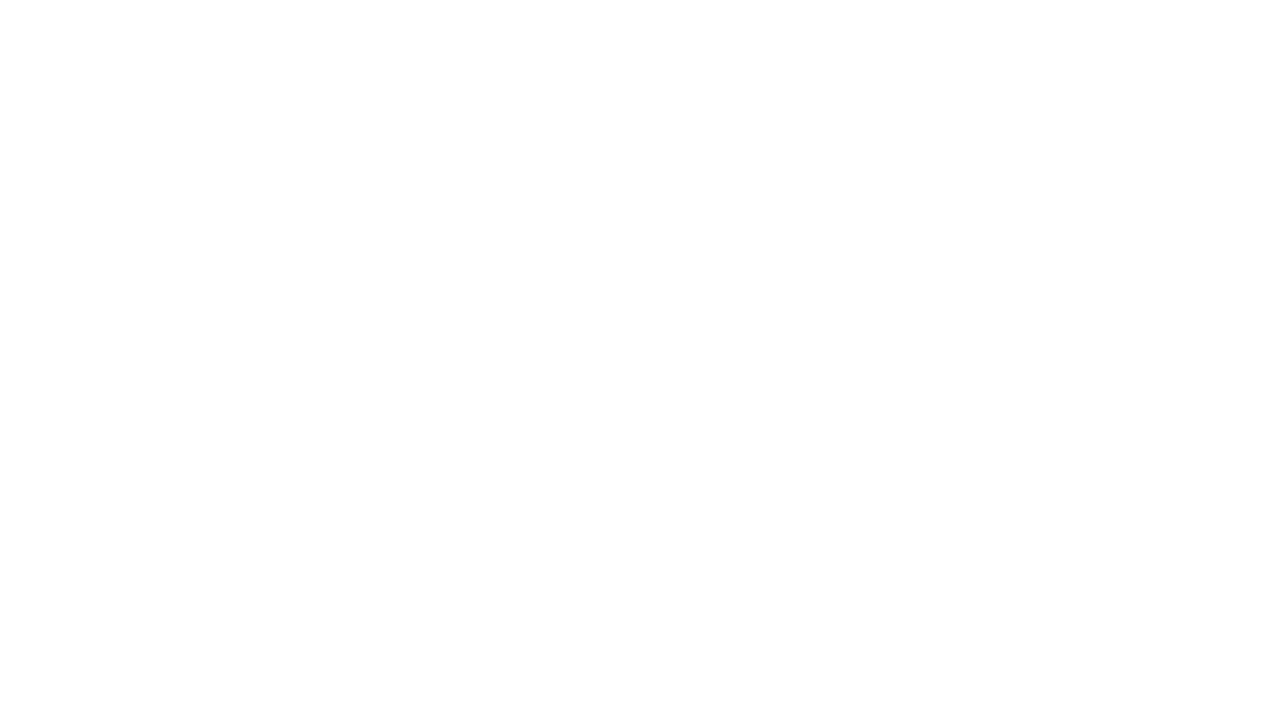
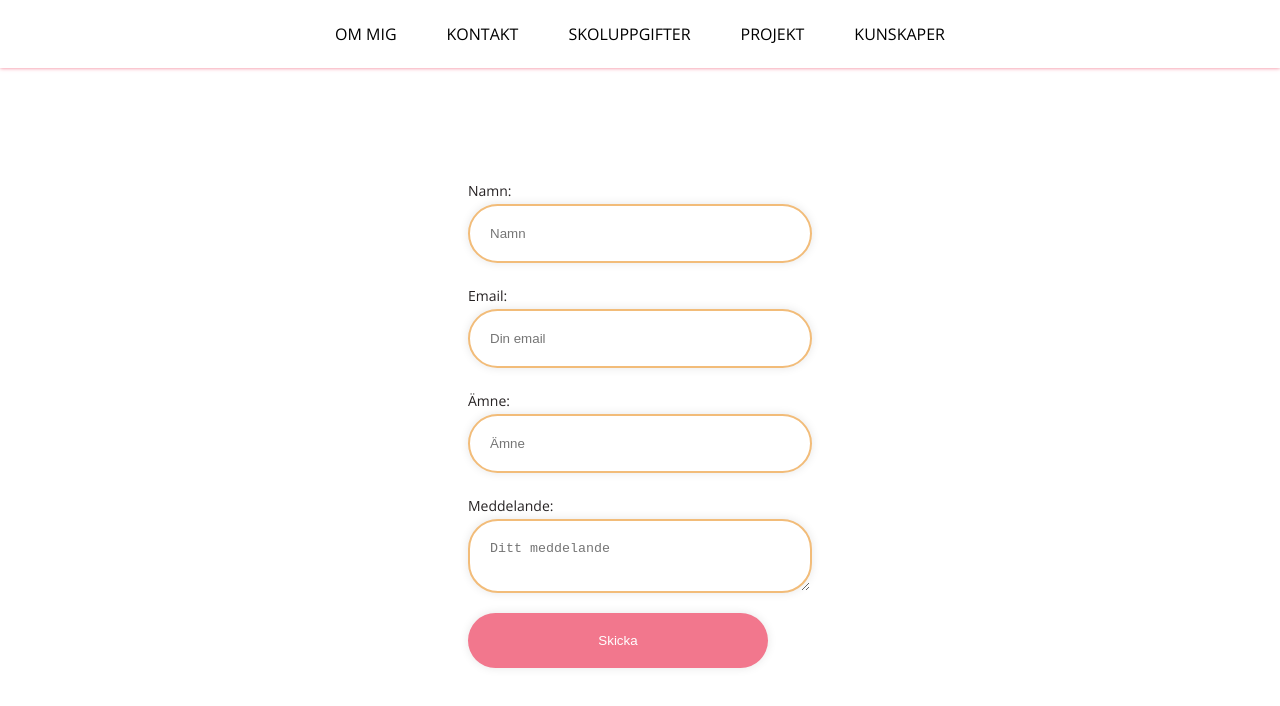
Before and after one commit to iths-jennifer-bunner/portfolio-app, a React (Create React App) app: page /contact in a window 1280 px wide. Shown: the top 706 px of the page. Built offline with nearby package versions, Linux system fonts and the light colour scheme.

Commit message:
Added Contactpage

```diff
--- a/package.json
+++ b/package.json
@@ -8,6 +8,7 @@
     "@testing-library/jest-dom": "^5.12.0",
     "@testing-library/react": "^11.2.7",
     "@testing-library/user-event": "^12.8.3",
+    "emailjs-com": "^2.6.4",
     "react": "^17.0.2",
     "react-dom": "^17.0.2",
     "react-router-dom": "^5.2.0",
--- a/src/App.js
+++ b/src/App.js
@@ -1,6 +1,7 @@
 import React from "react";
 import { BrowserRouter as Router, Switch, Route } from "react-router-dom";
 import Home from "./components/pages/Home";
+import Contact from "./components/pages/Contact";
 // import Navbar from "./components/Navbar";
 
 function App() {
@@ -10,6 +11,7 @@ function App() {
         {/* <Navbar /> */}
         <Switch>
           <Route path="/" exact component={Home} />
+          <Route path="/contact" exact component={Contact} />
         </Switch>
       </Router>
     </>
--- /dev/null
+++ b/src/components/ContactForm.js
@@ -0,0 +1,56 @@
+import React from "react";
+import emailjs from "emailjs-com";
+import "../styles/ContactForm.scss";
+
+export default function ContactForm() {
+  function sendEmail(e) {
+    e.preventDefault();
+
+    emailjs
+      .sendForm(
+        "service_n9re6t1",
+        "template_a2uhk3r",
+        e.target,
+        "user_z1M4t2ArPi51hXWrBYzho"
+      )
+      .then(
+        (result) => {
+          console.log(result.text);
+        },
+        (error) => {
+          console.log(error.text);
+        }
+      );
+    e.target.reset();
+  }
+
+  return (
+    <div className="wrapper">
+      <form className="contact-form" onSubmit={sendEmail}>
+        <div className="contact-form__containers">
+          <label>Namn:</label>
+          <input type="text" placeholder="Namn" name="from_name" />
+        </div>
+        <div className="contact-form__containers">
+          <label>Email:</label>
+          <input type="email" placeholder="Din email" name="user_email" />
+        </div>
+        <div className="contact-form__containers">
+          <label>Ämne:</label>
+          <input type="text" placeholder="Ämne" name="subject" />
+        </div>
+        <div className="contact-form__containers">
+          <label>Meddelande:</label>
+          <textarea placeholder="Ditt meddelande" name="message" />
+        </div>
+        <div className="contact-form__containers">
+          <input
+            className="contact-form__button"
+            type="submit"
+            value="Skicka"
+          />
+        </div>
+      </form>
+    </div>
+  );
+}
--- a/src/components/Navbar.js
+++ b/src/components/Navbar.js
@@ -1,4 +1,5 @@
 import React, { useState } from "react";
+import { Link } from "react-router-dom";
 import "../App.scss";
 import "../styles/Navbar.scss";
 
@@ -15,31 +16,41 @@ function Navbar({ reference, navClick, navClick2, navClick3, navClick4 }) {
             <i className={click ? "fas fa-times" : "fas fa-bars"} />
           </div>
           <ul className={click ? "nav-menu active" : "nav-menu"}>
+            <Link to="/">
               <li className="nav-item" ref={reference} onClick={navClick}>
                 <p className="nav-links" onClick={closeMobileMenu}>
                   OM MIG
                 </p>
               </li>
-            {/* <li className="nav-item">
+            </Link>
+            <Link to="/contact">
+              <li className="nav-item">
                 <p className="nav-links" onClick={closeMobileMenu}>
-                cv
+                  KONTAKT
                 </p>
-            </li> */}
+              </li>
+            </Link>
+            <Link to="/">
               <li className="nav-item" ref={reference} onClick={navClick3}>
                 <p className="nav-links" onClick={closeMobileMenu}>
                   SKOLUPPGIFTER
                 </p>
               </li>
+            </Link>
+            <Link to="/">
               <li className="nav-item" ref={reference} onClick={navClick2}>
                 <p className="nav-links" onClick={closeMobileMenu}>
                   PROJEKT
                 </p>
               </li>
+            </Link>
+            <Link to="/">
               <li className="nav-item" ref={reference} onClick={navClick4}>
                 <p className="nav-links" onClick={closeMobileMenu}>
                   KUNSKAPER
                 </p>
               </li>
+            </Link>
           </ul>
         </div>
       </nav>
--- /dev/null
+++ b/src/components/pages/Contact.js
@@ -0,0 +1,13 @@
+import React from "react";
+import ContactForm from "../ContactForm";
+import Navbar from "../../components/Navbar";
+function Contact() {
+  return (
+    <div>
+      <Navbar />
+      <ContactForm />
+    </div>
+  );
+}
+
+export default Contact;
--- a/src/index.scss
+++ b/src/index.scss
@@ -13,7 +13,8 @@ html {
   font-size: 10px;
 }
 
-p {
+p,
+label {
   font-family: $space-mono;
   font-size: 1.4rem;
   line-height: 26px;
--- /dev/null
+++ b/src/styles/ContactForm.scss
@@ -0,0 +1,36 @@
+@import "../App.scss";
+
+.contact-form {
+  display: flex;
+  flex-direction: column;
+  justify-content: center;
+  align-items: flex-start;
+
+  &__containers {
+    display: flex;
+    flex-direction: column;
+    padding: 1rem 0;
+  }
+  &__button {
+    background-color: $pink;
+    border: $pink;
+    color: #fff;
+  }
+}
+
+input,
+textarea {
+  padding: 2rem 1.5rem;
+  border-radius: 30px;
+  border: 2px solid $beige;
+  box-shadow: 0 0 10px 0 rgba(000, 000, 0, 0.1);
+  width: 20rem;
+}
+
+@include md {
+  input,
+  textarea {
+    padding: 2rem 2rem;
+    width: 30rem;
+  }
+}
```
Also changed, not shown: 1 other file (tests, documents, lock files or other folders). Lines whose indentation alone changed are shown as unchanged.
